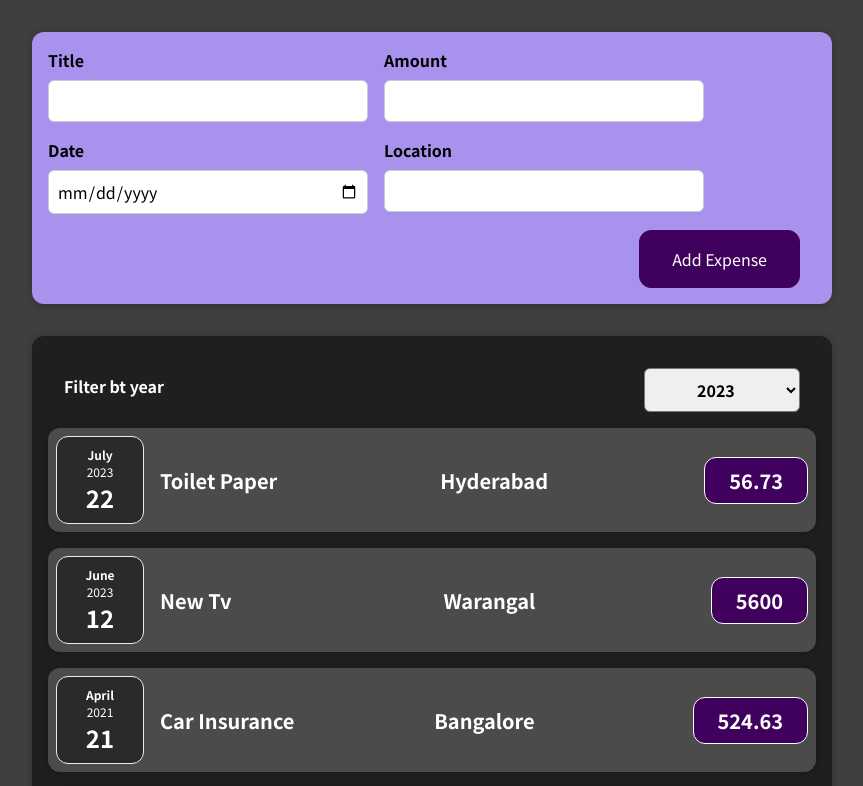
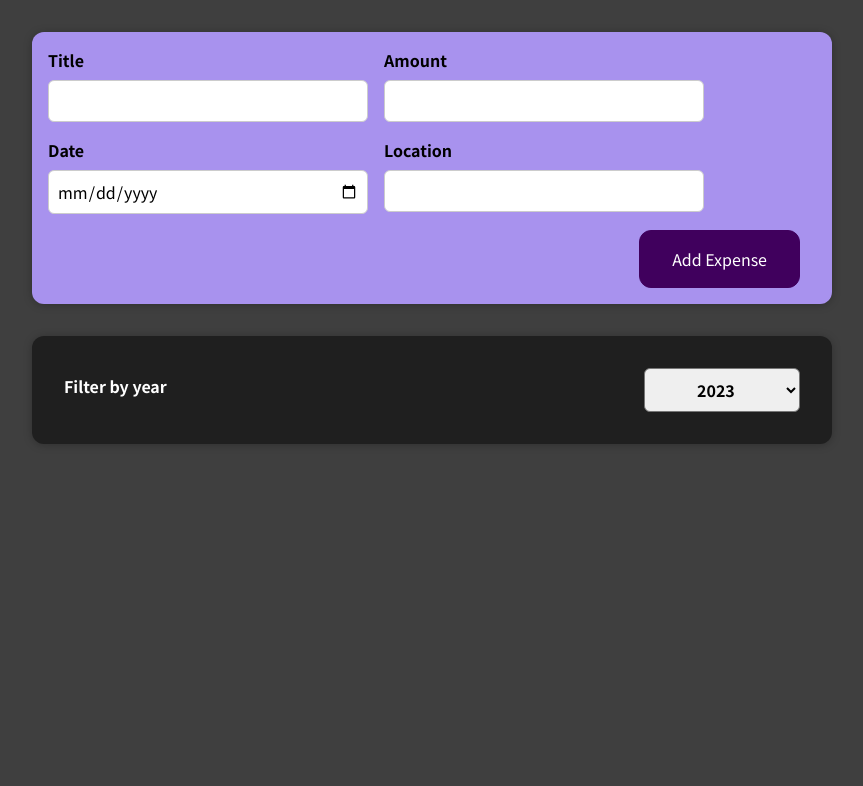
Before and after one commit to navadeep1012/ExpenseTracker, a React (Create React App) app: page / in a window 1280 px wide. Shown: the top 786 px of the page, without its empty margins (208-1071 px from the left). Built offline with nearby package versions, Linux system fonts and the light colour scheme.

Commit message:
added filter functionality

```diff
--- a/src/components/Expenses/ExpenseFilter.js
+++ b/src/components/Expenses/ExpenseFilter.js
@@ -8,13 +8,11 @@
         props.onChangeFilter(event.target.value)
 
     };
-
-
     return (
       <div className="expenses-filter">
         <div className="expenses-filter__control">
-          <label>Filter bt year</label>
-          <select value={props.selecetd} onChange={dropdownChangeHandler}>
+          <label>Filter by year</label>
+          <select value={props.selected} onChange={dropdownChangeHandler}>
             <option value="2023">2023</option>
             <option value="2022">2022</option>
             <option value="2021">2021</option>
--- a/src/components/Expenses/Expenses.js
+++ b/src/components/Expenses/Expenses.js
@@ -7,14 +7,17 @@
 
 const Expenses = (props) => {
 
-  const [filteredYear, setFilteredYear] = useState('2020');
+  const [filteredYear, setFilteredYear] = useState(0);
 
   const filterChangeHandler = (selectedYear) => {
-    setFilteredYear(selectedYear);
+      setFilteredYear(selectedYear);
+      //console.log(selected);
+      //console.log(selected);
+
   };
-
-
-
+   const filteredExpenses = props.items.filter((expense) =>{
+    return expense.date.getFullYear().toString() === filteredYear;
+   })
 
   return (
     <Card className="expenses">
@@ -22,22 +25,15 @@
         <ExpenseFilter
           selected={filteredYear}
           onChangeFilter={filterChangeHandler}
+
         />
         {/* {expenses.map((obj) => {
           return <ExpenseItem key={Math.random()} items={obj} />;
         })} */}
-        {/* {
-          props.items.map((expense) =>  {
-            <ExpenseItem
-            key = {Math.random()}
-            title = {expense.title}
-            amount = {expense.amount}
-            date = {expense.date}
-            location = {expense.location}
-          }
-          />)} */}
 
-        {props.items.map((expense) => (
+
+        {
+          filteredExpenses.map((expense) => (
           <ExpenseItem
             key={expense.id}
             title={expense.title}
@@ -45,7 +41,9 @@
             location={expense.location}
             date={expense.date}
           />
-        ))}
+          ))
+        }
+
       </div>
     </Card>
   );
```
